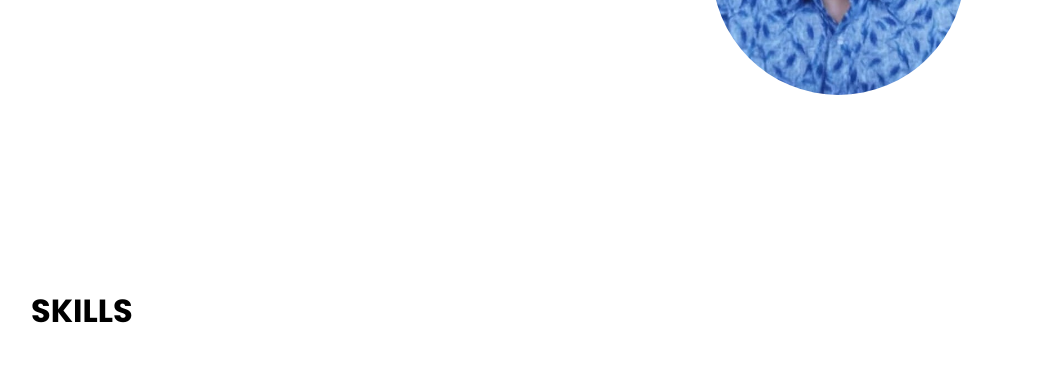
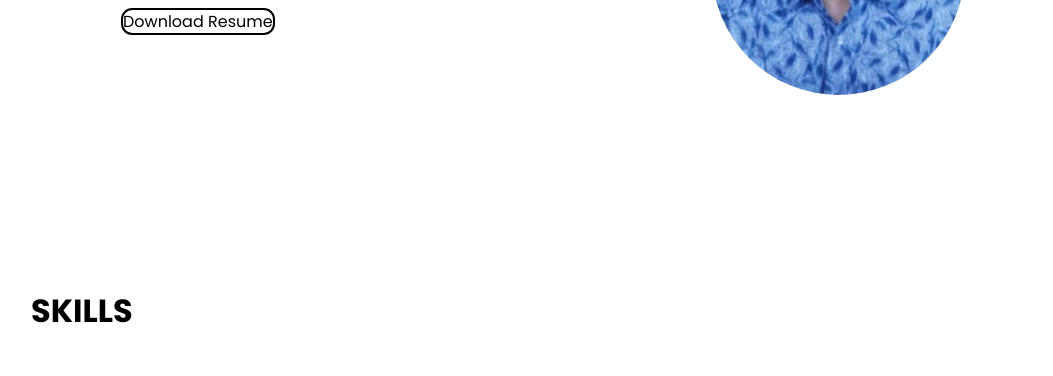
Before and after one commit to sick911/portfolio, a plain HTML site: page index.html in a window 1280 px wide. Shown: the part 424-800 px from the top of the page, without its empty margins (97-1150 px from the left). Drawn offline with Linux system fonts and the light colour scheme; files whose address does not match are found by name.

Commit message:
resume button added

```diff
--- a/index.html
+++ b/index.html
@@ -34,6 +34,12 @@
           <h3>
             A Front End Enthusiast, Building things with JavaScript and ReactJS.
           </h3>
+          <a
+            href="./Koushik's Resume_B.pdf"
+            id="resume"
+            download="Koushik's Resume"
+            >Download Resume</a
+          >
         </div>
         <img
           class="profile-img"
--- a/style.css
+++ b/style.css
@@ -49,8 +49,20 @@ li > a {
   justify-content: space-between;
   margin-bottom: 10%;
 }
+#resume {
+  border: 2px solid black;
+  border-radius: 0.7rem;
+}
+#resume:hover {
+  background-color: grey;
+  color: aliceblue;
+}
+
 .text {
   align-self: center;
+}
+.text > h3 {
+  margin-bottom: 3rem;
 }
 main-section > img {
   border-radius: 500px 500px 500px 500px;
```
Also changed, not shown: 1 other file.
